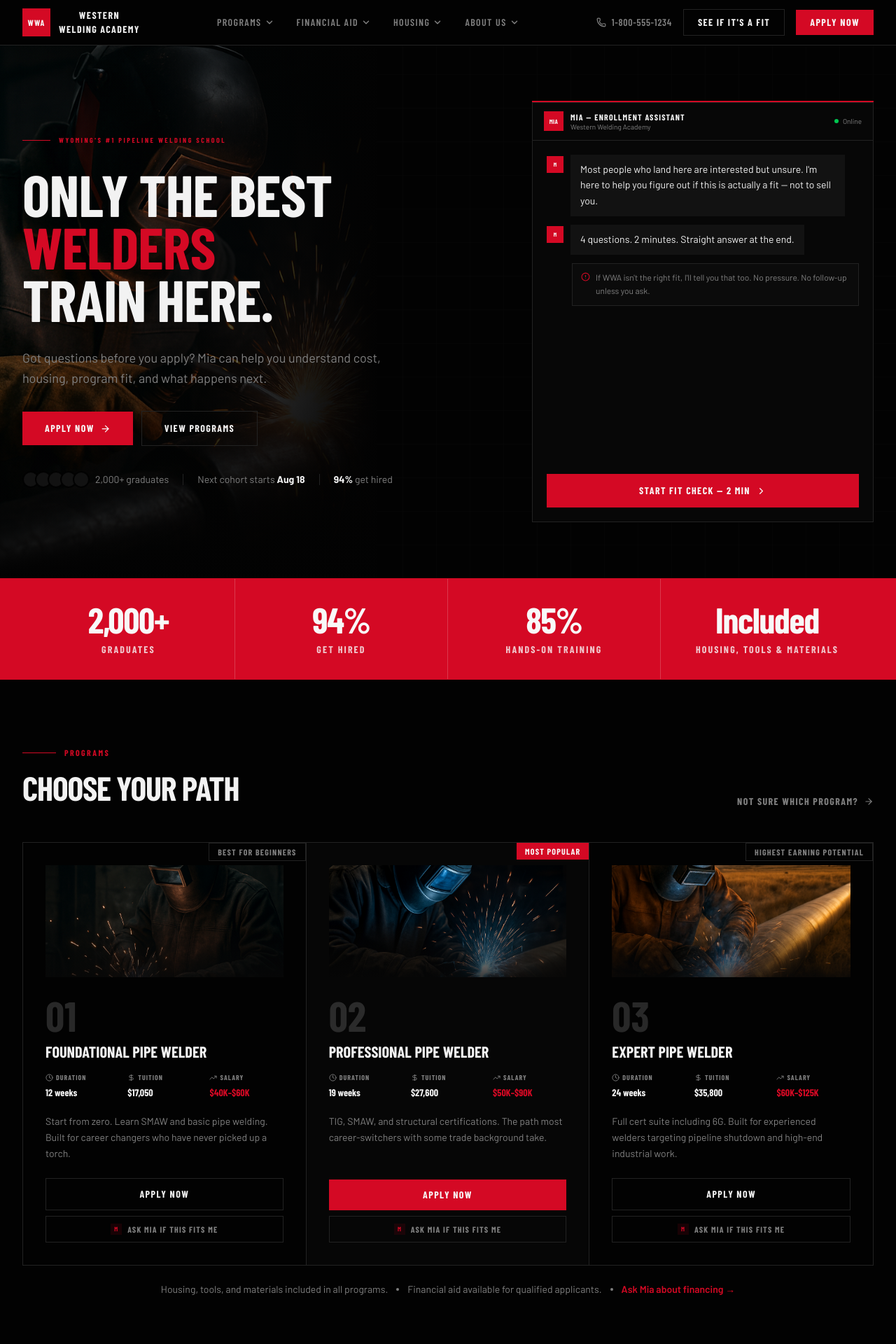
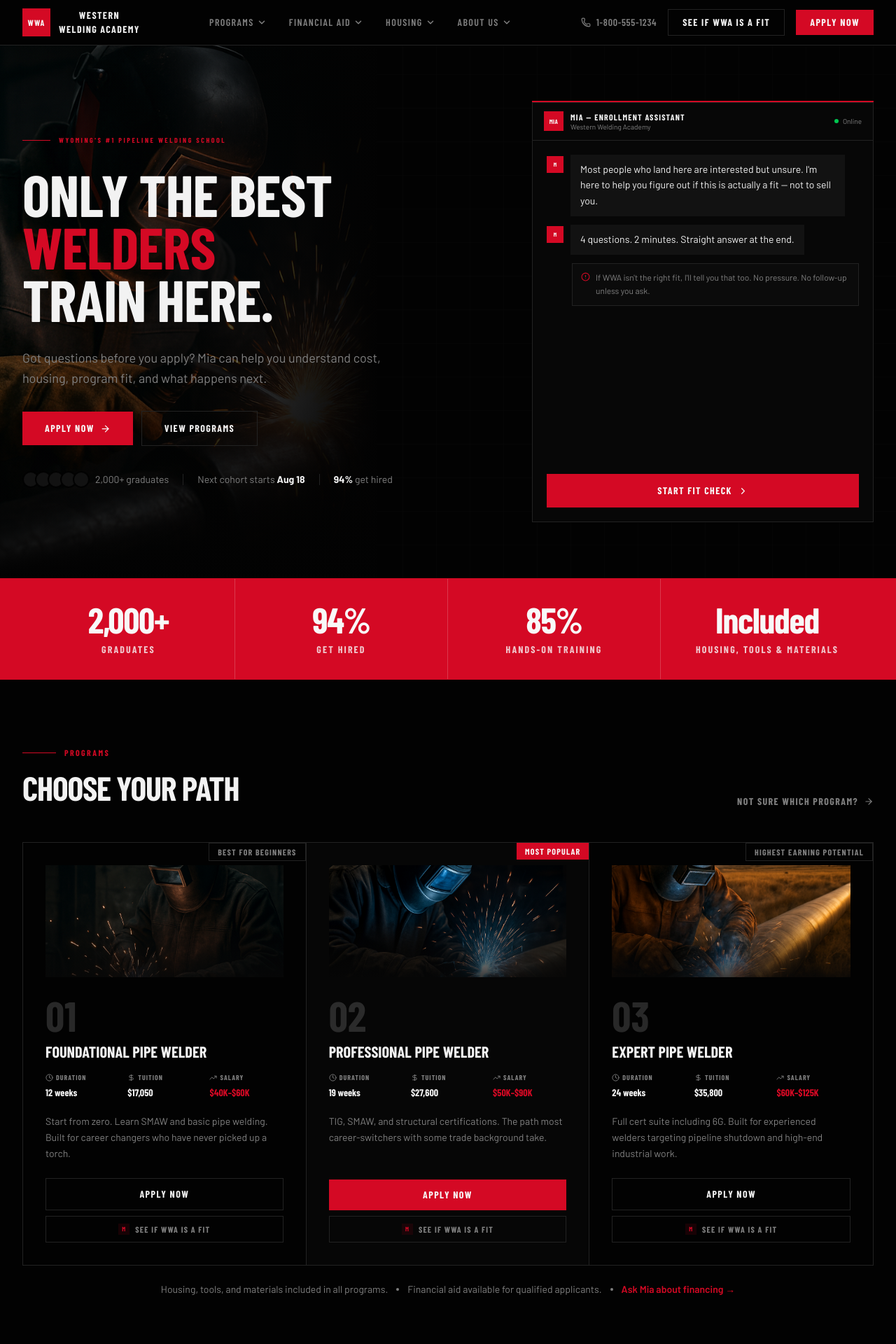
Before and after one commit to desibluedevil/v0-lumion-prototype-1, a Next.js app: page / in a window 1280 px wide. Shown: the top 1920 px of the page at 70% size. Built offline with nearby package versions, Linux system fonts and the light colour scheme; a web font is replaced by a local one.

Commit message:
feat: update WWA fit check text and button labels for clarity

```diff
--- a/components/wwa/Header.tsx
+++ b/components/wwa/Header.tsx
@@ -62,7 +62,7 @@
             className="px-5 py-2 border border-border text-sm font-bold tracking-widest uppercase text-foreground hover:bg-secondary transition-colors"
             style={{ fontFamily: "var(--font-barlow-condensed)" }}
           >
-            See If It&apos;s a Fit
+            See If WWA Is a Fit
           </button>
           <button
             onClick={openApplyModal}
--- a/components/wwa/MiaPanel.tsx
+++ b/components/wwa/MiaPanel.tsx
@@ -266,7 +266,7 @@
     setMessages([
       {
         role: "mia",
-        text: "I'll ask 4 questions to figure out if WWA is a realistic fit for you. Honest answers only — I'll tell you straight if it's not the right move.",
+        text: "Honest answers only — I'll tell you straight if WWA isn't the right move.",
       },
     ])
     setTimeout(() => {
@@ -496,6 +496,10 @@
             </div>
           </Field>
 
+          <p className="text-xs text-muted-foreground leading-relaxed">
+            Your answers help the advisor understand your goals before they reach out.
+          </p>
+
           <button
             type="button"
             onClick={handleSubmit}
@@ -503,7 +507,7 @@
             className="w-full py-3.5 bg-primary text-primary-foreground font-black tracking-widest uppercase text-sm transition-all flex items-center justify-center gap-2 disabled:opacity-30 disabled:cursor-not-allowed hover:enabled:bg-primary/90"
             style={{ fontFamily: "var(--font-barlow-condensed)" }}
           >
-            Send to Enrollment Team
+            Connect Me With Enrollment
             <ChevronRight size={15} />
           </button>
 
@@ -514,7 +518,7 @@
           )}
 
           <p className="text-center text-[10px] text-muted-foreground pb-1">
-            No spam. One follow-up from a real advisor.
+            {"We'll only use this to follow up about WWA programs. No spam."}
           </p>
         </div>
       </PanelShell>
@@ -645,7 +649,7 @@
           className="w-full py-3.5 bg-primary text-primary-foreground font-black tracking-widest uppercase text-sm hover:bg-primary/90 transition-colors flex items-center justify-center gap-2"
           style={{ fontFamily: "var(--font-barlow-condensed)" }}
         >
-          Start Fit Check — 2 Min
+          Start Fit Check
           <ChevronRight size={15} />
         </button>
       </div>
--- a/components/wwa/MiaSection.tsx
+++ b/components/wwa/MiaSection.tsx
@@ -71,9 +71,6 @@
               See If WWA Is a Fit
               <ArrowRight size={16} />
             </button>
-            <p className="text-muted-foreground text-xs tracking-wide -mt-5">
-              No account. No commitment. Just a straight answer.
-            </p>
           </div>
 
           {/* Right — facility photo — 6 cols */}
--- a/components/wwa/Programs.tsx
+++ b/components/wwa/Programs.tsx
@@ -170,7 +170,7 @@
                   style={{ fontFamily: "var(--font-barlow-condensed)" }}
                 >
                   <span className="w-4 h-4 bg-primary/10 flex items-center justify-center text-primary text-[9px] font-black tracking-widest">M</span>
-                  Ask Mia if this fits me
+                  See If WWA Is a Fit
                 </button>
               </div>
             </div>
```
